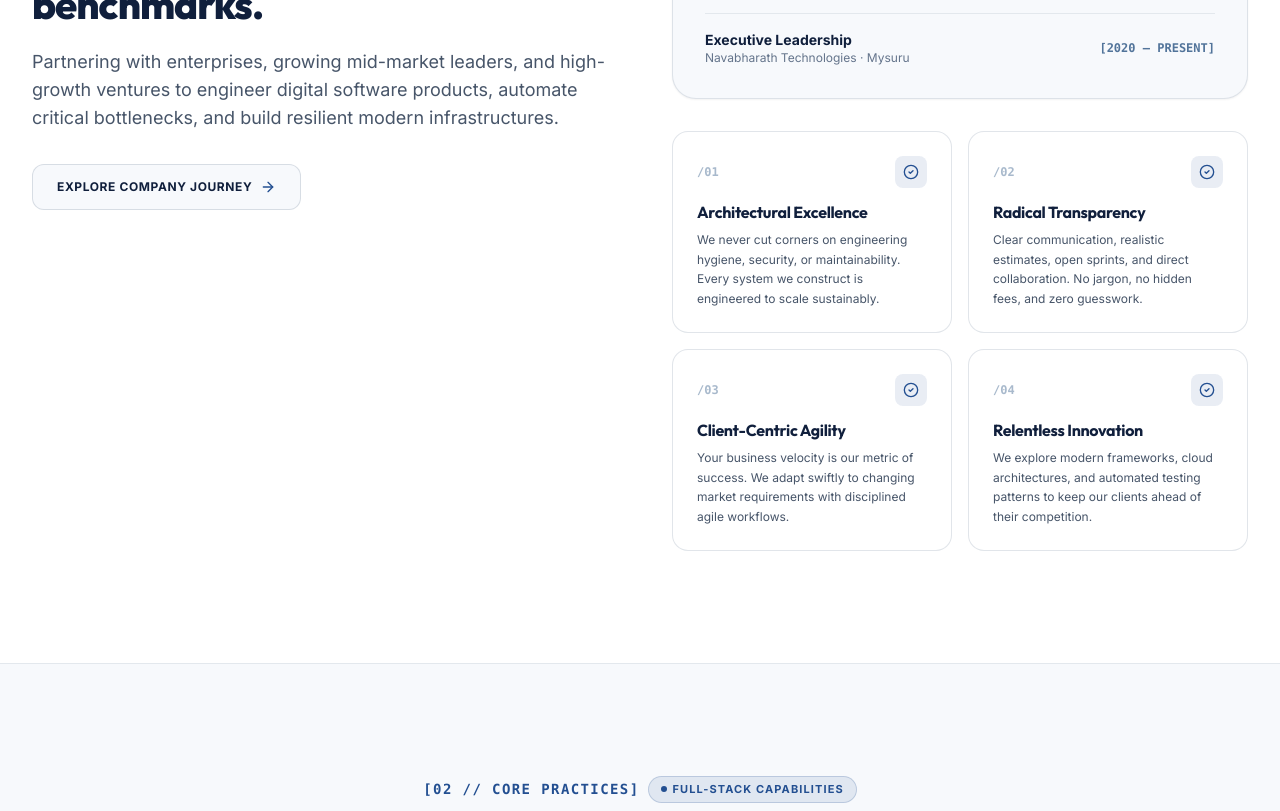
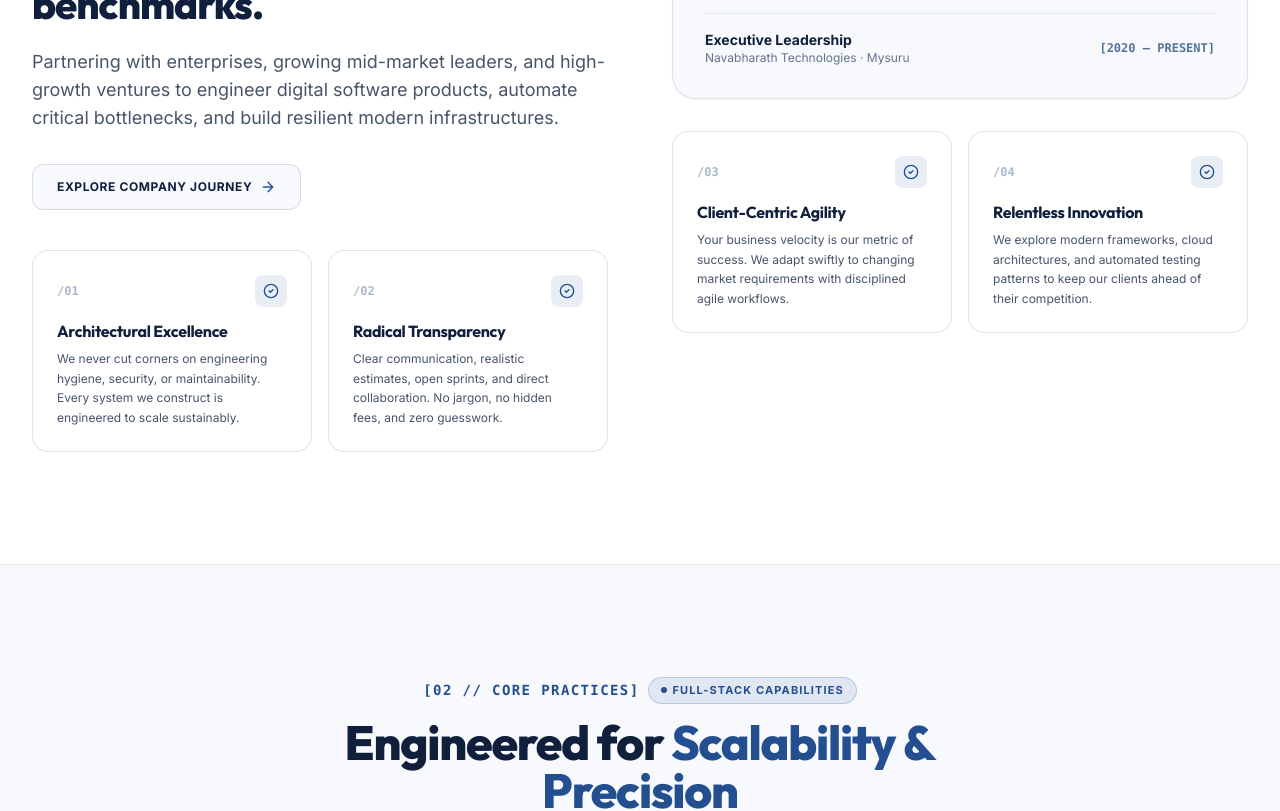
Before and after one commit to internship-ui/demo-NB, a React (Vite) app: page / in a window 1280 px wide. Shown: the part 1580-2391 px from the top of the page. Built offline with nearby package versions, Linux system fonts and the light colour scheme.

Commit message:
feat(home): distribute core pillar cards across left and right columns to eliminate blank space

```diff
--- a/src/pages/Home.jsx
+++ b/src/pages/Home.jsx
@@ -365,8 +365,9 @@ export default function Home() {
         <div className="max-w-7xl mx-auto">
           {/* Asymmetric Split Layout */}
           <div className="grid grid-cols-1 lg:grid-cols-12 gap-12 lg:gap-16 items-start">
-            {/* Left Column (Sticky Editorial Statement) */}
-            <div className="lg:col-span-6 lg:sticky lg:top-28 space-y-6">
+            {/* Left Column: Vision Statement & First 2 Pillar Cards */}
+            <div className="lg:col-span-6 space-y-8">
+              <div className="space-y-6">
                 <div className="inline-flex items-center gap-2 font-mono text-xs font-bold text-brand-royal tracking-widest uppercase">
                   <span className="w-2 h-2 rounded-full bg-brand-royal" />
                   <span>[01 // THE VISION]</span>
@@ -393,7 +394,37 @@ export default function Home() {
                 </div>
               </div>
 
-            {/* Right Column: Values & CEO Message */}
+              {/* Core Pillars /01 & /02 covering the left column space */}
+              <div className="grid grid-cols-1 sm:grid-cols-2 gap-4 pt-2">
+                {companyDetails.values.slice(0, 2).map((val, idx) => (
+                  <motion.div
+                    key={val.title}
+                    initial={{ opacity: 0, y: 15 }}
+                    whileInView={{ opacity: 1, y: 0 }}
+                    viewport={{ once: true }}
+                    transition={{ delay: idx * 0.08 }}
+                    className="p-6 rounded-2xl bg-white border border-brand-silver/50 hover:border-brand-royal/40 shadow-2xs hover:shadow-md transition-all group"
+                  >
+                    <div className="flex items-center justify-between mb-3">
+                      <span className="font-mono text-xs font-extrabold text-brand-steel/50 group-hover:text-brand-royal transition-colors">
+                        /0{idx + 1}
+                      </span>
+                      <div className="w-8 h-8 rounded-lg bg-brand-royal/10 text-brand-royal flex items-center justify-center">
+                        <CheckCircle2 className="w-4 h-4" />
+                      </div>
+                    </div>
+                    <h3 className="text-base font-bold text-brand-navy font-heading mb-1.5 group-hover:text-brand-royal transition-colors">
+                      {val.title}
+                    </h3>
+                    <p className="text-xs text-slate-600 leading-relaxed">
+                      {val.desc}
+                    </p>
+                  </motion.div>
+                ))}
+              </div>
+            </div>
+
+            {/* Right Column: Leadership Commitment & Pillar Cards /03 & /04 */}
             <div className="lg:col-span-6 space-y-8">
               {/* CEO Statement Card */}
               <div className="p-8 rounded-3xl bg-brand-light border border-brand-silver/50 shadow-sm relative overflow-hidden">
@@ -412,20 +443,20 @@ export default function Home() {
                 </div>
               </div>
 
-              {/* 4 Core Pillars as Numbered Cards */}
+              {/* Core Pillars /03 & /04 */}
               <div className="grid grid-cols-1 sm:grid-cols-2 gap-4">
-                {companyDetails.values.map((val, idx) => (
+                {companyDetails.values.slice(2, 4).map((val, idx) => (
                   <motion.div
                     key={val.title}
                     initial={{ opacity: 0, y: 15 }}
                     whileInView={{ opacity: 1, y: 0 }}
                     viewport={{ once: true }}
-                    transition={{ delay: idx * 0.08 }}
+                    transition={{ delay: (idx + 2) * 0.08 }}
                     className="p-6 rounded-2xl bg-white border border-brand-silver/50 hover:border-brand-royal/40 shadow-2xs hover:shadow-md transition-all group"
                   >
                     <div className="flex items-center justify-between mb-3">
                       <span className="font-mono text-xs font-extrabold text-brand-steel/50 group-hover:text-brand-royal transition-colors">
-                        /0{idx + 1}
+                        /0{idx + 3}
                       </span>
                       <div className="w-8 h-8 rounded-lg bg-brand-royal/10 text-brand-royal flex items-center justify-center">
                         <CheckCircle2 className="w-4 h-4" />
```
Lines whose indentation alone changed are shown as unchanged.
